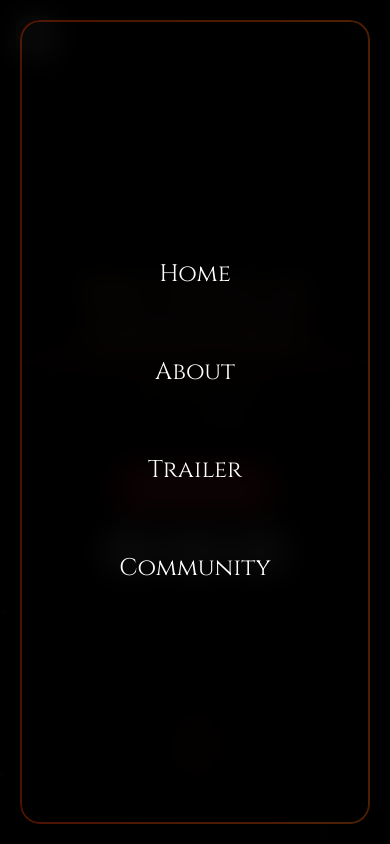
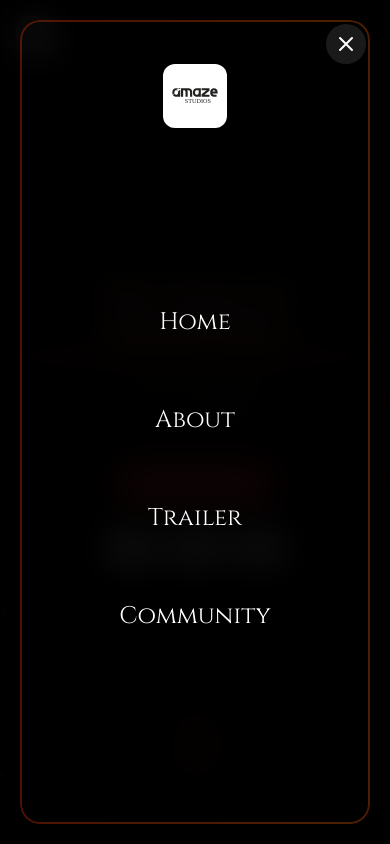
Before and after one commit to Kush2205/Amaze_Studios, a Next.js app: page / in a window 390 px wide. Both pictures are taken after a click on the button 354 px from the left and 36 px from the top of the page. Shown: the top 844 px of the page. Built offline with nearby package versions, Linux system fonts and the light colour scheme; grey boxes are pictures that could not be loaded.

Commit message:
Responsive v1.3

```diff
--- a/app/components/Footer.tsx
+++ b/app/components/Footer.tsx
@@ -160,7 +160,7 @@ function Footer() {
           </motion.div>
         </div>
 
-        {/* Bottom copyright section */}
+
         <motion.div
           className="text-center text-sm text-gray-500 pt-6 border-t border-gray-800"
           initial={{ opacity: 0 }}
--- a/app/components/LandingPage.tsx
+++ b/app/components/LandingPage.tsx
@@ -15,7 +15,7 @@ function LandingPage() {
         <div className='flex flex-col items-center justify-center h-screen text-white px-4 sm:px-6 md:px-8'>
             <ParticleBackground />
             <div style={{ fontFamily: cinzel.style.fontFamily }} className='relative max-w-5xl'>
-                <motion.h1 initial={{ opacity: 0 }} animate={{ opacity: 1 }} transition={{ duration: 1.4, delay: 0.5 }} className='text-white text-4xl sm:text-5xl md:text-6xl lg:text-7xl font-semibold animate-pulse-glow text-center'>The Tales of Annapurna</motion.h1>
+                <motion.h1 initial={{ opacity: 0 }} animate={{ opacity: 1 }} transition={{ duration: 1.4, delay: 0.5 }} className='text-white text-3xl sm:text-3xl md:text-3xl lg:text-7xl font-semibold animate-pulse-glow text-center'>The Tales of Annapurna</motion.h1>
                 <motion.div
                     initial={{ scaleX: 0 }}
                     animate={{ scaleX: 1 }}
--- a/app/components/Navbar.tsx
+++ b/app/components/Navbar.tsx
@@ -154,7 +154,37 @@ function Navbar() {
                         transition={{ duration: 0.3, ease: "easeInOut" }}
                         className='md:hidden fixed top-0 right-0 w-full h-screen bg-black/95 backdrop-blur-lg z-20 flex flex-col items-center justify-center'
                     >
-                        <div className="relative w-full h-full flex flex-col items-center justify-center gap-8 px-8">
+                        {/* Close Button */}
+                        <motion.button
+                            initial={{ opacity: 0, scale: 0.8 }}
+                            animate={{ opacity: 1, scale: 1 }}
+                            exit={{ opacity: 0, scale: 0.8 }}
+                            transition={{ duration: 0.2 }}
+                            className='absolute top-6 right-6 z-30 w-10 h-10 flex items-center justify-center bg-white/10 rounded-full hover:bg-white/20 transition-colors'
+                            onClick={() => setIsMenuOpen(false)}
+                            aria-label="Close menu"
+                        >
+                            <svg className="w-6 h-6 text-white" fill="none" stroke="currentColor" viewBox="0 0 24 24">
+                                <path strokeLinecap="round" strokeLinejoin="round" strokeWidth={2} d="M6 18L18 6M6 6l12 12" />
+                            </svg>
+                        </motion.button>
+
+                        {/* Logo at Top Center */}
+                        <motion.div
+                            initial={{ y: -50, opacity: 0 }}
+                            animate={{ y: 0, opacity: 1 }}
+                            exit={{ y: -50, opacity: 0 }}
+                            transition={{ duration: 0.3, delay: 0.1 }}
+                            className='absolute top-16 left-1/2 -translate-x-1/2 cursor-pointer'
+                            onClick={() => {
+                                scrollToSection('home');
+                                setIsMenuOpen(false);
+                            }}
+                        >
+                            <img src={amaze.src} alt="Amaze Studios Logo" className="w-16 h-16 bg-white rounded-xl shadow-lg" />
+                        </motion.div>
+
+                        <div className="relative w-full h-full flex flex-col items-center justify-center gap-8 px-8 pt-24">
                             {/* Animated border */}
                             <motion.div
                                 style={{
--- a/app/ui/Card.tsx
+++ b/app/ui/Card.tsx
@@ -19,17 +19,17 @@ interface CardProps {
 function Card({ title, description, imageSrc, imageAlt, reverse = false, className, children }: CardProps) {
   return (
     <motion.div
-      className={`w-[100vw] snap-center px-4 md:px-12 lg:px-16 py-4 md:py-8 flex items-center justify-center ${className}`}
+      className={`w-full h-full snap-center px-4 md:px-12 lg:px-16 py-4 md:py-8 flex items-center justify-center ${className}`}
       initial={{ opacity: 0 }}
       whileInView={{ opacity: 1 }}
       transition={{ duration: 0.8 }}
       viewport={{ once: true }}
     >
       <div className="w-full max-w-5xl mx-auto">
-        <div className="flex flex-col space-y-3 md:space-y-8">
+        <div className="flex flex-col space-y-3 md:space-y-6 w-full">
 
 
-          <div className="w-full flex flex-col justify-center space-y-2 md:space-y-4">
+          <div className="w-full flex flex-col justify-center space-y-2 md:space-y-4 flex-shrink-0">
             {title && (
               <motion.h2
                 className={`text-xl sm:text-2xl md:text-4xl lg:text-5xl text-center font-bold ${cinzel.className} text-white leading-tight`}
@@ -55,6 +55,7 @@ function Card({ title, description, imageSrc, imageAlt, reverse = false, classNa
             </motion.div>
 
             {description && (
+              <div className="overflow-y-auto min-h-[12vh] max-h-[12vh] md:min-h-0 md:max-h-none scrollbar-thin scrollbar-thumb-orange-500/50 scrollbar-track-transparent flex-shrink-0">
                 <motion.p
                   className={`text-gray-300 text-center text-sm sm:text-base md:text-lg lg:text-xl ${cinzel.className} leading-relaxed max-w-3xl mx-auto px-2 md:px-4`}
                   initial={{ y: 30, opacity: 0 }}
@@ -64,12 +65,13 @@ function Card({ title, description, imageSrc, imageAlt, reverse = false, classNa
                 >
                   {description}
                 </motion.p>
+              </div>
             )}
           </div>
 
 
           <motion.div
-            className="w-full h-[25vh] sm:h-[30vh] md:h-[40vh] relative overflow-hidden rounded-xl border border-orange-500/30"
+            className="w-full h-[25vh] sm:h-[30vh] md:h-[40vh] relative overflow-hidden rounded-xl border border-orange-500/30 flex-shrink-0"
             style={{
               boxShadow: '0 0 30px rgba(255, 95, 0, 0.2), 0 0 60px rgba(255, 128, 0, 0.1)'
             }}
```
Lines whose indentation alone changed are shown as unchanged.
